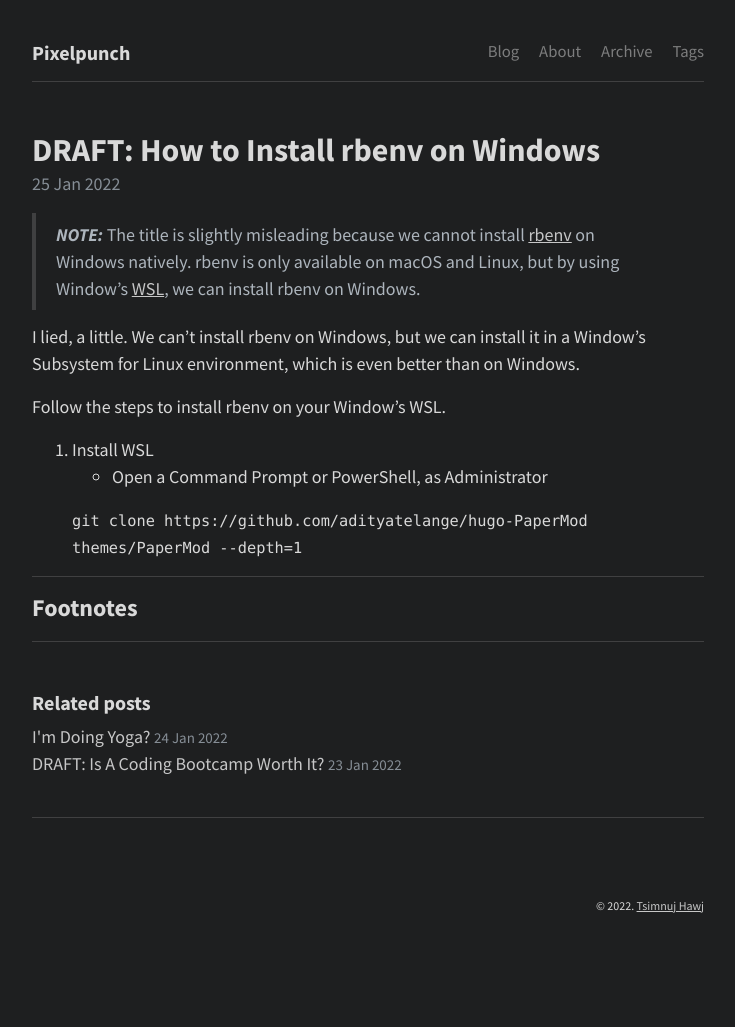
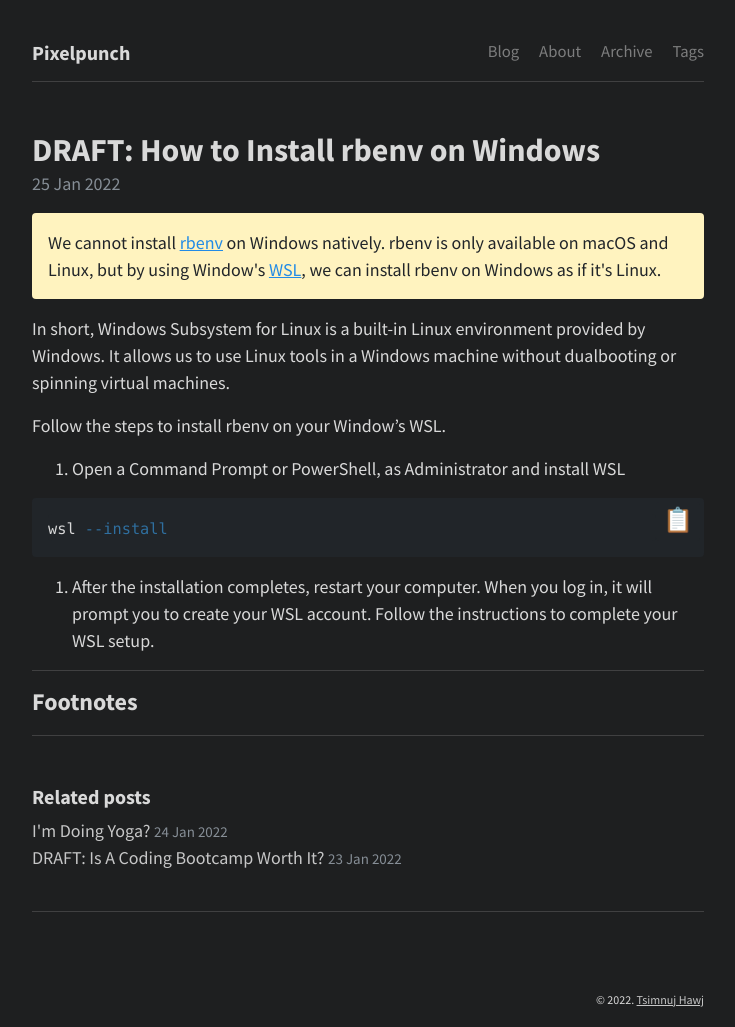
Before and after one commit to tsimnujhawj/blog, a Jekyll site: the page built from _posts/2022-01-25-how-to-install-rbenv-on-windows.md, in a window 1280 px wide. Shown: the whole page, without its empty margins (272-1007 px from the left). Built offline with Jekyll 4.4.1, drawn with Linux system fonts in a browser that asks for light colours; before the commit the page ends 933 px from its top, so only the background shows below that.

Commit message:
added copy button

````diff
--- a/_config.yml
+++ b/_config.yml
@@ -70,6 +70,8 @@ sass:
   sass_dir: _sass
   style: compressed
 
+style: dark
+
 paginate: 5
 
 # Build settings
--- /dev/null
+++ b/_includes/copy.html
@@ -0,0 +1,3 @@
+<div class="code-header">
+  <button class="copy-code-button" aria-label="Copy code to clipboard"></button>
+</div>
--- a/_layouts/default.html
+++ b/_layouts/default.html
@@ -1,5 +1,5 @@
 <!DOCTYPE html>
-<html lang="en" data-theme="dark-poole">
+<html lang="en" data-theme="{{ site.style }}">
   {% include head.html %}
 
   <body>
@@ -57,4 +57,6 @@
     </script>
     {% endif %}
   </body>
+
+  <script src="/assets/scripts/copy.js"></script>
 </html>
--- a/_posts/2022-01-25-how-to-install-rbenv-on-windows.md
+++ b/_posts/2022-01-25-how-to-install-rbenv-on-windows.md
@@ -6,16 +6,20 @@ tags:
  -
 ---
 
-> **_NOTE:_** The title is slightly misleading because we cannot install [rbenv](https://github.com/rbenv/rbenv) on Windows natively. rbenv is only available on macOS and Linux, but by using Window's [WSL](https://docs.microsoft.com/en-us/windows/wsl/about), we can install rbenv on Windows.
+<p class="message">
+  We cannot install <a href='https://github.com/rbenv/rbenv' target='_blank'>rbenv</a> on Windows natively. rbenv is only available on macOS and Linux, but by using Window's <a href='https://docs.microsoft.com/en-us/windows/wsl/about' target='_blank'>WSL</a>, we can install rbenv on Windows as if it's Linux.
+</p>
 
-I lied, a little. We can't install rbenv on Windows, but we can install it in a Window's Subsystem for Linux environment, which is even better than on Windows.
+In short, Windows Subsystem for Linux is a built-in Linux environment provided by Windows. It allows us to use Linux tools in a Windows machine without dualbooting or spinning virtual machines.
 
 Follow the steps to install rbenv on your Window's WSL.
 
-1. Install WSL
-  - Open a Command Prompt or PowerShell, as Administrator
-
-    `git clone https://github.com/adityatelange/hugo-PaperMod themes/PaperMod --depth=1`
+1. Open a Command Prompt or PowerShell, as Administrator and install WSL
+{% include copy.html %}
+```bash
+wsl --install
+```
+2. After the installation completes, restart your computer. When you log in, it will prompt you to create your WSL account. Follow the instructions to complete your WSL setup.
 
 -----
 ## Footnotes
--- /dev/null
+++ b/_sass/_copy.scss
@@ -0,0 +1,48 @@
+.code-header {
+  // display: flex;
+  // justify-content: flex-end;
+  // background-color: var(--code-bg);
+  width: fit-content;
+  float: right;
+  margin: 4px 4px 0px 0px;
+}
+
+.copy-code-button {
+  background-color: var(--code-bg);
+  color: var(--body-color);
+  display: grid;
+  grid-auto-flow: column;
+  align-items: center;
+  grid-column-gap: 4px;
+  cursor: pointer;
+  font-size: 1.5rem;
+  padding: 1px 4px 4px;
+  border: 3px solid var(--code-bg);
+  border-radius: 3px;
+
+  // &::before {
+  //   content: "Copy";
+  // }
+
+  &::after {
+    content: "📋";
+    display: block;
+  }
+
+  // This class will be toggled via JavaScript
+  &.copied {
+    &::before {
+      content: "Copied!";
+      font-size: 16px;
+    }
+
+    &::after {
+      content: "✔️";
+    }
+  }
+}
+
+.copy-code-button:hover {
+  border: 3px solid var(--border-color);
+  border-radius: 5px;
+}
--- a/_sass/_message.scss
+++ b/_sass/_message.scss
@@ -10,3 +10,7 @@
   background-color: var(--yellow-100);
   border-radius: var(--border-radius);
 }
+
+.message>a {
+  color: var(--blue);
+}
--- a/_sass/_variables.scss
+++ b/_sass/_variables.scss
@@ -56,24 +56,24 @@
   --spacer-3: calc(var(--spacer) * 3);
 }
 
-@media (prefers-color-scheme: dark) {
-  :root {
-    --body-color: var(--gray-300);
-    --body-bg: var(--gray-800);
+// @media (prefers-color-scheme: dark) {
+//   :root {
+//     --body-color: var(--gray-300);
+//     --body-bg: var(--gray-800);
 
-    --heading-color: #fff;
+//     --heading-color: #fff;
 
-    --link-color: var(--blue-300);
-    --link-hover-color: var(--blue-400);
+//     --link-color: var(--blue-300);
+//     --link-hover-color: var(--blue-400);
 
-    --border-color: rgba(255, 255, 255, 0.15);
+//     --border-color: rgba(255, 255, 255, 0.15);
 
-    --code-bg: var(--gray-900);
-  }
-}
+//     --code-bg: var(--gray-900);
+//   }
+// }
 
 // Dark Poole theme
-[data-theme="dark-poole"] {
+[data-theme="dark"] {
   --body-color: var(--dark-poole-002);
   --body-bg: var(--dark-poole-001);
   --heading-color: var(--dark-poole-002);
@@ -82,3 +82,12 @@
   --border-color: rgba(255, 255, 255, 0.15);
   --code-bg: var(--gray-900);
 }
+
+// Light Poole theme
+[data-theme="light"] {
+  --body-color: var(--gray-900);
+  --body-bg: var(--gray-100);
+  --heading-color: var(--gray-800);
+  --border-color: var(--gray-600);
+  --code-bg: var(--gray-900);
+}
--- /dev/null
+++ b/assets/scripts/copy.js
@@ -0,0 +1,15 @@
+const codeBlocks = document.querySelectorAll('.code-header + .highlighter-rouge');
+const copyCodeButtons = document.querySelectorAll('.copy-code-button');
+
+copyCodeButtons.forEach((copyCodeButton, index) => {
+  const code = codeBlocks[index].innerText;
+
+  copyCodeButton.addEventListener('click', () => {
+    window.navigator.clipboard.writeText(code);
+    copyCodeButton.classList.add('copied');
+
+    setTimeout(() => {
+      copyCodeButton.classList.remove('copied');
+    }, 2000);
+  });
+});
--- a/styles.scss
+++ b/styles.scss
@@ -28,6 +28,7 @@
 @import "pagination";
 @import "message";
 @import "toc";
+@import "copy";
 
 // Sass for creating the swatches
 .colors {
````
